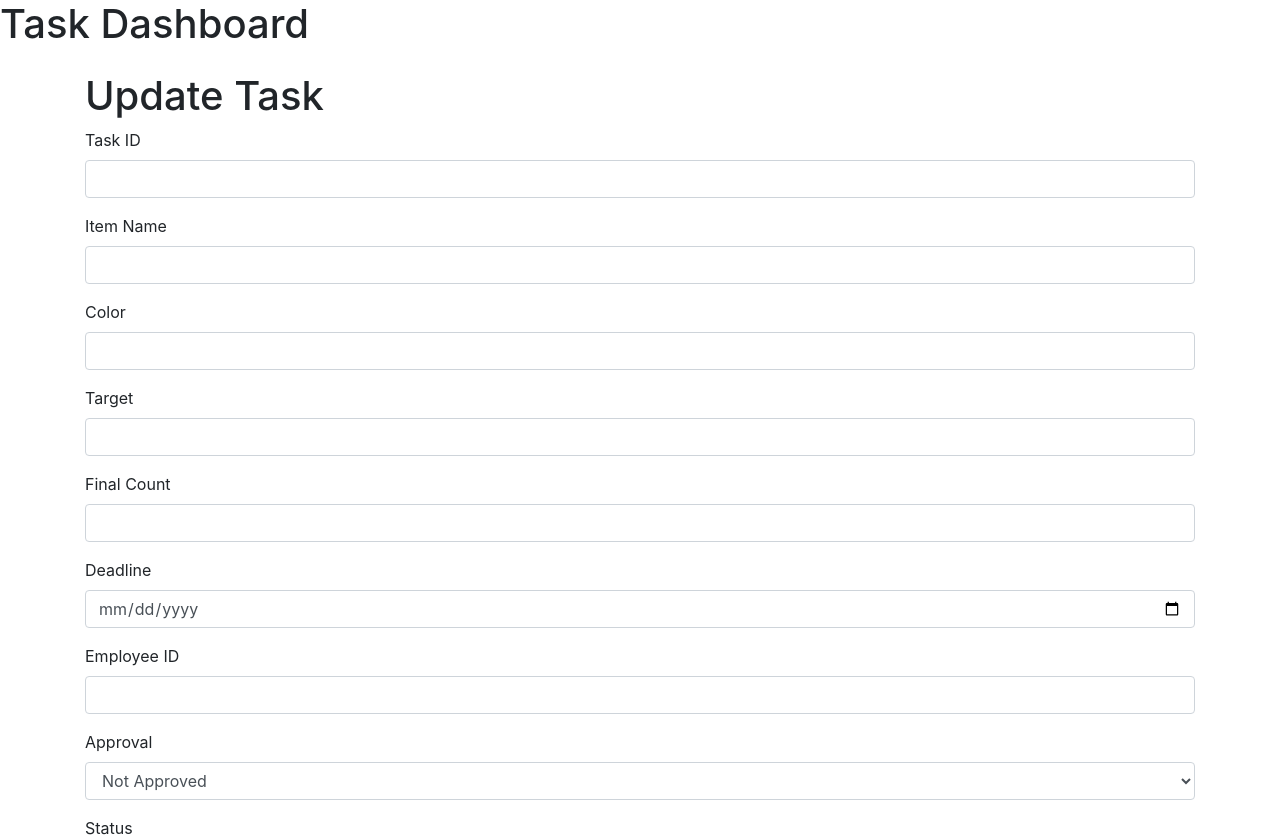
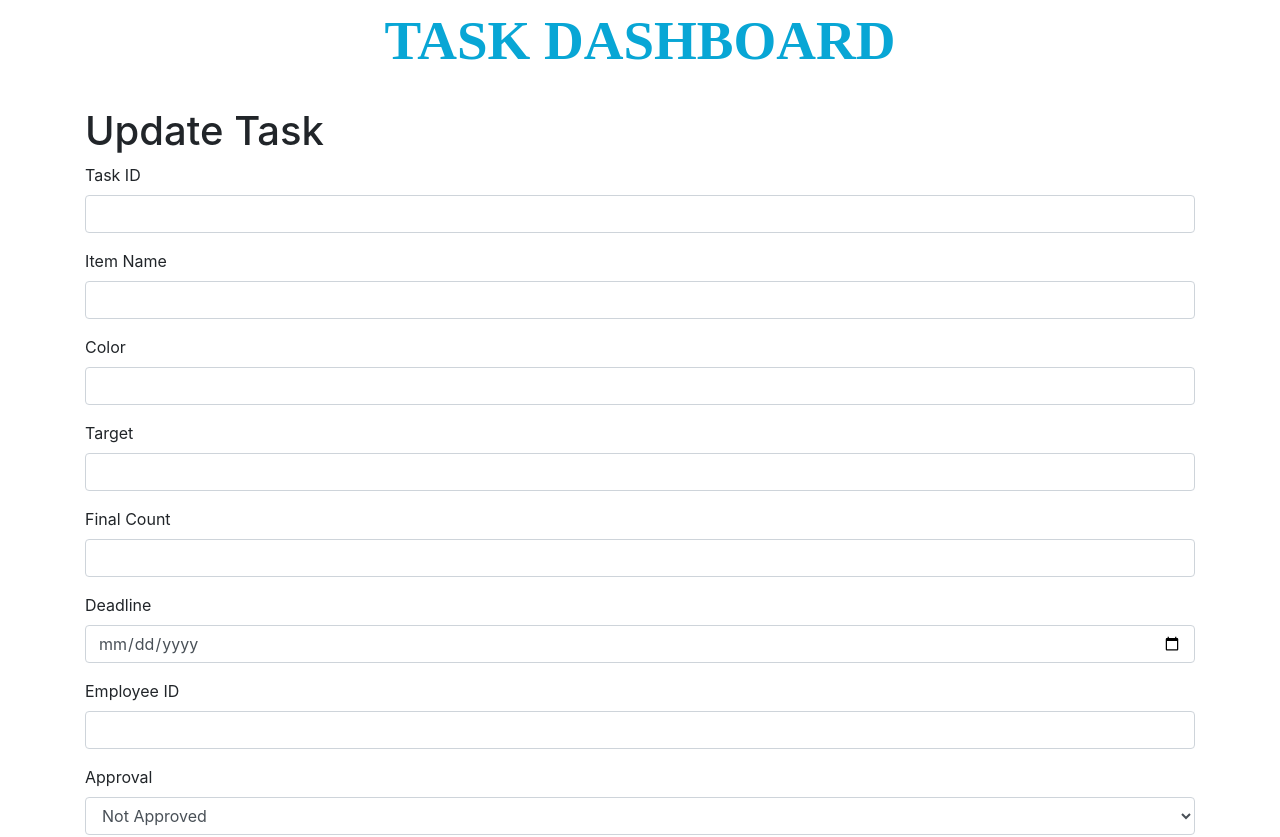
Before and after one commit to SLIIT-Group-projects/SLIIT-Y2S2-ITPproject-TextileSystem, a React (Create React App) app in the folder TaskManagement/frontend/: page /update/1 in a window 1280 px wide. Shown: the top 837 px of the page. Built offline with nearby package versions, Linux system fonts and the light colour scheme; no server answers.

Commit message:
color theme

```diff
--- a/TaskManagement/frontend/src/App.css
+++ b/TaskManagement/frontend/src/App.css
@@ -28,6 +28,10 @@
   color: #61dafb;
 }
 
+.pti-color{
+  color: #08A6D5;
+}
+
 @keyframes App-logo-spin {
   from {
     transform: rotate(0deg);
--- a/TaskManagement/frontend/src/App.js
+++ b/TaskManagement/frontend/src/App.js
@@ -13,8 +13,11 @@ function App() {
   return (
     <Router>
       <div>
-        <h1>Task Dashboard</h1>
-        <Routes>
+      <div style={{ textAlign: 'center', marginBottom: '10px' }}>
+        <span style={{ color: '#08A6D5', fontFamily: 'Poppins', fontWeight: 'bold', fontSize: '55px', display: 'block' }}>
+          TASK DASHBOARD
+        </span>
+      </div>        <Routes>
           <Route path="/add-task" element={<AddTask />} />
           <Route path="/update/:id" element={<UpdateTask />} />
           <Route path="/delete/:id" element={<DeleteTask />} /> {/* Route for DeleteTask component */}
--- a/TaskManagement/frontend/src/components/DisplayTask.js
+++ b/TaskManagement/frontend/src/components/DisplayTask.js
@@ -93,7 +93,7 @@ export default function DisplayTasks() {
         </div>
       </div>
       <table className="table table-striped table-bordered">
-        <thead className="thead-dark">
+        <thead className="app-color">
           <tr>
             <th>Task ID</th>
             <th>Item Name</th>
```
